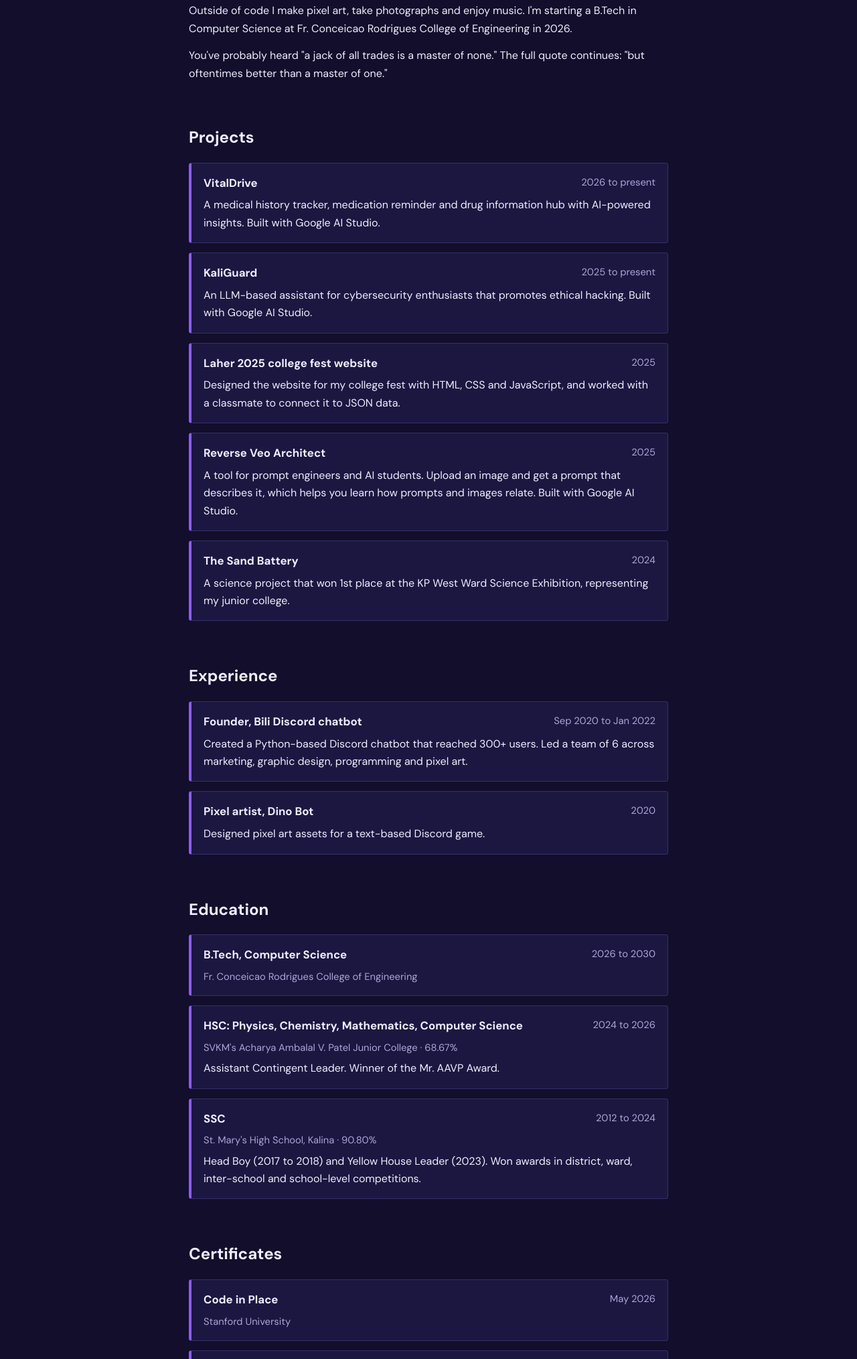
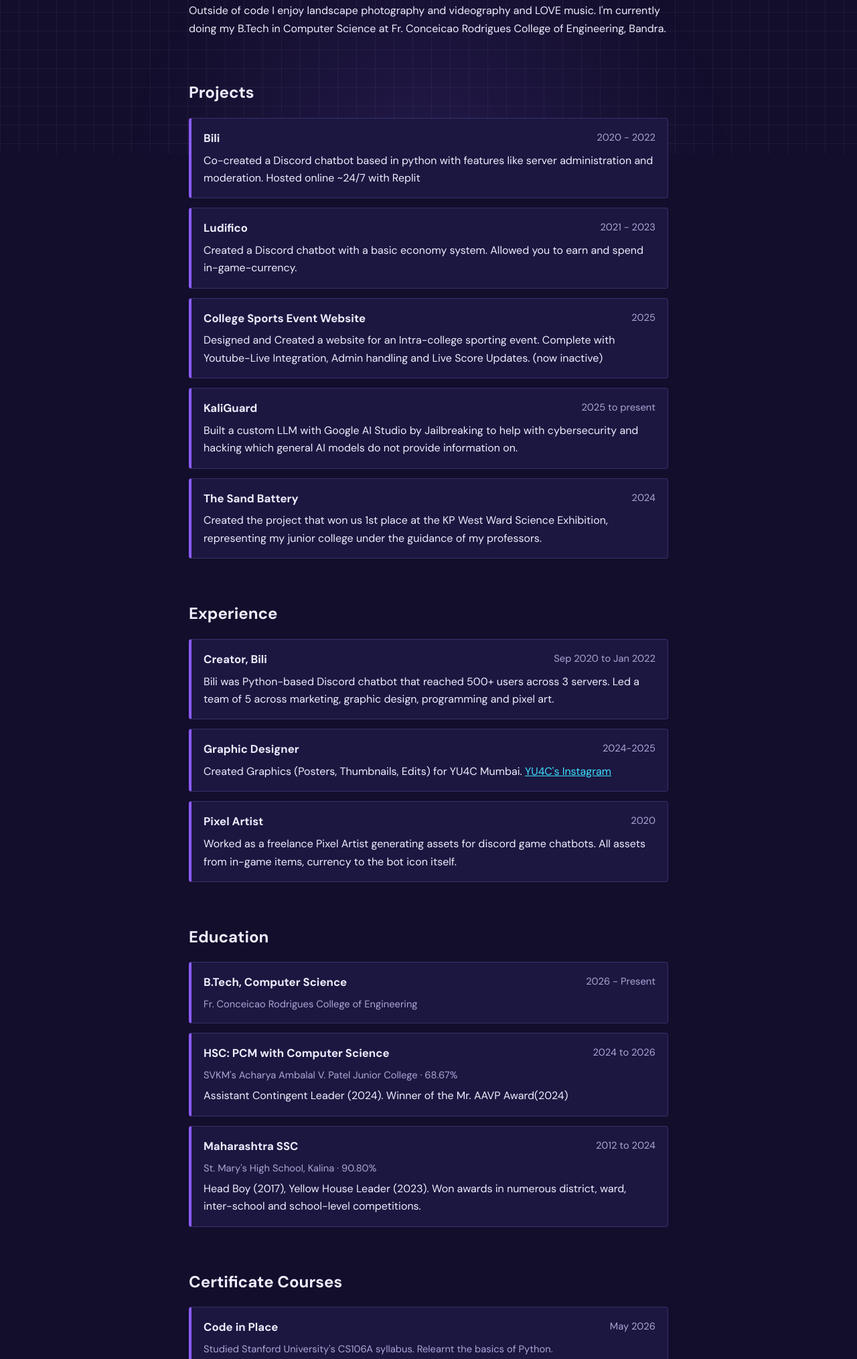
Before and after one commit to Jorden-Coutinho/resume, a plain HTML site: page index.html in a window 1280 px wide. Shown: the part 570-2599 px from the top of the page at 67% size. Drawn offline with Linux system fonts and the light colour scheme.

Commit message:
Personalization

```diff
--- a/index.html
+++ b/index.html
@@ -27,8 +27,31 @@
     line-height: 1.65;
     color: var(--text);
     background: var(--ink);
-    background-image: linear-gradient(180deg, #2a1470 0%, var(--ink) 480px);
-    background-repeat: no-repeat;
+    position: relative;
+    isolation: isolate;
+  }
+  /* pixel-grid texture, fixed so it doesn't scroll with the page */
+  body::before {
+    content: "";
+    position: fixed;
+    inset: 0;
+    z-index: -2;
+    background-color: var(--ink);
+    background-image:
+      linear-gradient(rgba(239,237,255,.05) 1px, transparent 1px),
+      linear-gradient(90deg, rgba(239,237,255,.05) 1px, transparent 1px);
+    background-size: 28px 28px;
+  }
+  /* soft glow blobs for depth, plus the original top wash */
+  body::after {
+    content: "";
+    position: fixed;
+    inset: 0;
+    z-index: -1;
+    background-image:
+      radial-gradient(480px 320px at 12% 8%, rgba(139,92,255,.35), transparent 70%),
+      radial-gradient(420px 300px at 92% 4%, rgba(62,224,255,.18), transparent 70%),
+      radial-gradient(600px 500px at 50% 100%, rgba(139,92,255,.14), transparent 75%);
   }
   a { color: var(--cyan); }
   a:focus-visible { outline: 3px solid var(--cyan); outline-offset: 3px; }
@@ -94,10 +117,10 @@
 
   <header>
     <h1>Jorden Coutinho</h1>
-    <p class="tagline">Computer science student and programmer</p>
-    <p class="sub">Python, C++, web, AI tools, pixel art and photography</p>
+    <p class="tagline">Computer Science Student</p>
+    <p class="sub">Jugaad-Expert</p>
     <div class="links">
-      <a class="btn solid" href="#projects">See my projects</a>
+      <a class="btn solid" href="#projects">Project Showcase</a>
       <a class="btn" href="https://www.linkedin.com/in/jorden-coutinho-bb969b336/" target="_blank" rel="noopener noreferrer">LinkedIn</a>
       <a class="btn" href="https://github.com/Jorden-Coutinho" target="_blank" rel="noopener noreferrer">GitHub</a>
     </div>
@@ -105,37 +128,37 @@
 
   <section id="about">
     <h2>About</h2>
-    <p>I'm Jorden, and I'm curious about how technology works and what I can build with it. I started with Python and Discord bots, moved on to C++ and web design, and lately I build AI-powered tools.</p>
-    <p>Outside of code I make pixel art, take photographs and enjoy music. I'm starting a B.Tech in Computer Science at Fr. Conceicao Rodrigues College of Engineering in 2026.</p>
-    <p>You've probably heard "a jack of all trades is a master of none." The full quote continues: "but oftentimes better than a master of one."</p>
+    <p>I'm Jorden, and I'm curious about how technology works and what I can build with it. I started with Python and Discord Bots, moved on to C++ and have been considering learning Java as of late.</p>
+    <p>Outside of code I enjoy landscape photography and videography and LOVE music. I'm currently doing my B.Tech in Computer Science at Fr. Conceicao Rodrigues College of Engineering, Bandra.</p>
+    <p></p>
   </section>
 
   <section id="projects">
     <h2>Projects</h2>
 
     <div class="item">
-      <div class="head"><h3>VitalDrive</h3><span class="meta">2026 to present</span></div>
-      <p>A medical history tracker, medication reminder and drug information hub with AI-powered insights. Built with Google AI Studio.</p>
+      <div class="head"><h3>Bili</h3><span class="meta">2020 - 2022</span></div>
+      <p>Co-created a Discord chatbot based in python with features like server administration and moderation. Hosted online ~24/7 with Replit</p>
+    </div>
+
+    <div class="item">
+      <div class="head"><h3>Ludifico</h3><span class="meta">2021 - 2023</span></div>
+      <p>Created a Discord chatbot with a basic economy system. Allowed you to earn and spend in-game-currency.</p>
+    </div>
+
+    <div class="item">
+      <div class="head"><h3>College Sports Event Website</h3><span class="meta">2025</span></div>
+      <p>Designed and Created a website for an Intra-college sporting event. Complete with Youtube-Live Integration, Admin handling and Live Score Updates. (now inactive)</p>
     </div>
 
     <div class="item">
       <div class="head"><h3>KaliGuard</h3><span class="meta">2025 to present</span></div>
-      <p>An LLM-based assistant for cybersecurity enthusiasts that promotes ethical hacking. Built with Google AI Studio.</p>
-    </div>
-
-    <div class="item">
-      <div class="head"><h3>Laher 2025 college fest website</h3><span class="meta">2025</span></div>
-      <p>Designed the website for my college fest with HTML, CSS and JavaScript, and worked with a classmate to connect it to JSON data.</p>
-    </div>
-
-    <div class="item">
-      <div class="head"><h3>Reverse Veo Architect</h3><span class="meta">2025</span></div>
-      <p>A tool for prompt engineers and AI students. Upload an image and get a prompt that describes it, which helps you learn how prompts and images relate. Built with Google AI Studio.</p>
+      <p>Built a custom LLM with Google AI Studio by Jailbreaking to help with cybersecurity and hacking which general AI models do not provide information on.</p>
     </div>
 
     <div class="item">
       <div class="head"><h3>The Sand Battery</h3><span class="meta">2024</span></div>
-      <p>A science project that won 1st place at the KP West Ward Science Exhibition, representing my junior college.</p>
+      <p>Created the project that won us 1st place at the KP West Ward Science Exhibition, representing my junior college under the guidance of my professors.</p>
     </div>
     <!-- To add a link to a project, put this inside its <p>:  <a href="YOUR-LINK">View project</a> -->
   </section>
@@ -144,13 +167,18 @@
     <h2>Experience</h2>
 
     <div class="item">
-      <div class="head"><h3>Founder, Bili Discord chatbot</h3><span class="meta">Sep 2020 to Jan 2022</span></div>
-      <p>Created a Python-based Discord chatbot that reached 300+ users. Led a team of 6 across marketing, graphic design, programming and pixel art.</p>
+      <div class="head"><h3>Creator, Bili</h3><span class="meta">Sep 2020 to Jan 2022</span></div>
+      <p>Bili was Python-based Discord chatbot that reached 500+ users across 3 servers. Led a team of 5 across marketing, graphic design, programming and pixel art.</p> <!--ME, SZ_SKILL, JARRON, KANA, CREMEBOBA ,dino-bot-guy-->
     </div>
 
     <div class="item">
-      <div class="head"><h3>Pixel artist, Dino Bot</h3><span class="meta">2020</span></div>
-      <p>Designed pixel art assets for a text-based Discord game.</p>
+      <div class="head"><h3>Graphic Designer</h3><span class="meta">2024-2025</span></div>
+      <p>Created Graphics (Posters, Thumbnails, Edits) for YU4C Mumbai. <a href="https://www.instagram.com/yu4cmumbai/">YU4C's Instagram</a></p>
+    </div>
+
+    <div class="item">
+      <div class="head"><h3>Pixel Artist</h3><span class="meta">2020</span></div>
+      <p>Worked as a freelance Pixel Artist generating assets for discord game chatbots. All assets from in-game items, currency to the bot icon itself.</p>
     </div>
   </section>
 
@@ -158,41 +186,39 @@
     <h2>Education</h2>
 
     <div class="item">
-      <div class="head"><h3>B.Tech, Computer Science</h3><span class="meta">2026 to 2030</span></div>
+      <div class="head"><h3>B.Tech, Computer Science</h3><span class="meta">2026 - Present</span></div>
       <p class="meta">Fr. Conceicao Rodrigues College of Engineering</p>
     </div>
 
     <div class="item">
-      <div class="head"><h3>HSC: Physics, Chemistry, Mathematics, Computer Science</h3><span class="meta">2024 to 2026</span></div>
+      <div class="head"><h3>HSC: PCM with Computer Science</h3><span class="meta">2024 to 2026</span></div>
       <p class="meta">SVKM's Acharya Ambalal V. Patel Junior College · 68.67%</p>
-      <p>Assistant Contingent Leader. Winner of the Mr. AAVP Award.</p>
+      <p>Assistant Contingent Leader (2024). Winner of the Mr. AAVP Award(2024)</p>
     </div>
 
     <div class="item">
-      <div class="head"><h3>SSC</h3><span class="meta">2012 to 2024</span></div>
+      <div class="head"><h3>Maharashtra SSC</h3><span class="meta">2012 to 2024</span></div>
       <p class="meta">St. Mary's High School, Kalina · 90.80%</p>
-      <p>Head Boy (2017 to 2018) and Yellow House Leader (2023). Won awards in district, ward, inter-school and school-level competitions.</p>
+      <p>Head Boy (2017), Yellow House Leader (2023). Won awards in numerous district, ward, inter-school and school-level competitions.</p>
     </div>
   </section>
 
   <section id="certificates">
-    <h2>Certificates</h2>
+    <h2>Certificate Courses</h2>
 
     <div class="item">
       <div class="head"><h3>Code in Place</h3><span class="meta">May 2026</span></div>
-      <p class="meta">Stanford University</p>
+      <p class="meta">Studied Stanford University's CS106A syllabus. Relearnt the basics of Python. </p>
     </div>
+
+    <div class="item">
+      <div class="head"><h3>Sololearn Courses</h3><span class="meta">2022 to 2026</span></div>
+      <p>Python Developer, Introduction to C++, Basics of Machine Learning, Prompt Engineering, and AI-Powered A/B Testing.</p>
+    </div>
+
     <div class="item">
       <div class="head"><h3>Remote Sensing Technology Overview</h3><span class="meta">Mar 2024</span></div>
       <p class="meta">Indian Space Research Organisation (ISRO), Shiksha Gagan programme</p>
-    </div>
-    <div class="item">
-      <div class="head"><h3>1st Place, KP West Ward Science Exhibition</h3><span class="meta">Dec 2024</span></div>
-      <p class="meta">Inspector of Education, Mumbai West Division</p>
-    </div>
-    <div class="item">
-      <div class="head"><h3>Sololearn courses</h3><span class="meta">2022 to 2026</span></div>
-      <p>Python Developer, Introduction to C++, Basics of Machine Learning, Prompt Engineering, and AI-Powered A/B Testing.</p>
     </div>
   </section>
 
@@ -200,16 +226,22 @@
     <h2>Skills</h2>
     <p class="group">Technical</p>
     <ul class="tags">
-      <li>Python</li><li>C++</li><li>HTML</li><li>CSS</li><li>JavaScript</li>
-      <li>Prompt engineering</li><li>Machine learning basics</li><li>Google AI Studio</li>
+      <li>Python</li><li>C++</li><li>Prompt Engineering</li><li>GitHub</li><li>Google AI Studio</li>
     </ul>
+
     <p class="group">Creative</p>
     <ul class="tags">
-      <li>Pixel art</li><li>Graphic design</li><li>Photography</li><li>Photo and video editing</li>
+      <li>Graphic Design</li><li>Musical Keyboard</li><li>Singing</li><li>Self-Taught Guitar</li><li>Self-Taught Ukulele</li><li>Photography</li><li>Basic Photo and video editing</li>
     </ul>
+
+    <p class="group">Soft Skills</p>
+    <ul class="tags">
+      <li>Collaborative Problem Solving</li><li>Public Speaking</li><li>Active Listening <a href="https://www.7cups.com/">7Cups Volunteer</a></li><li>Critical Thinking</li>
+    </ul>
+
     <p class="group">Languages</p>
     <ul class="tags">
-      <li>English</li><li>Hindi</li><li>Marathi</li><li>French</li><li>Konkani</li>
+      <li>English (Native Fluency)</li><li>Hindi (Working Profiency)</li><li>Marathi (Basic)</li><li>Duolingo French</li><li>Konkani</li>
     </ul>
   </section>
 
@@ -220,13 +252,14 @@
       <a class="btn solid" href="mailto:coutinhojorden@gmail.com">Email me</a>
       <a class="btn" href="https://www.linkedin.com/in/jorden-coutinho-bb969b336/" target="_blank" rel="noopener noreferrer">LinkedIn</a>
       <a class="btn" href="https://github.com/Jorden-Coutinho" target="_blank" rel="noopener noreferrer">GitHub</a>
+      <a class="btn" href="https://discord.com/users/jc_sung.jin.woo" target="_blank" rel="noopener noreferrer">Discord</a>
     </div>
   </section>
 
 </main>
 
 <footer>
-  <div class="wrap">© 2026 Jorden Coutinho</div>
+  <div class="wrap">© 2026 Jorden Coutinho ft. Claude lol</div>
 </footer>
 
 </body>
```
